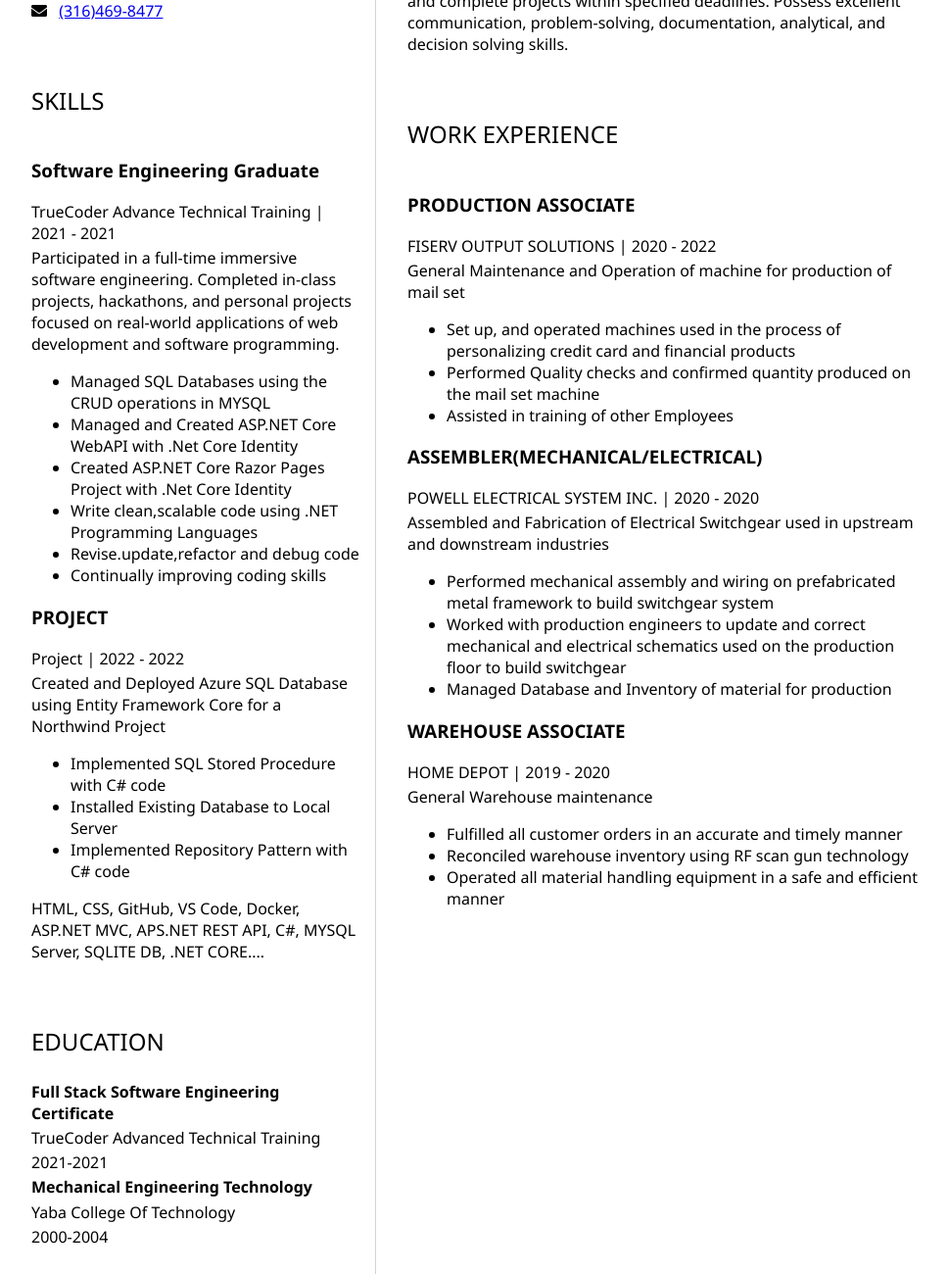
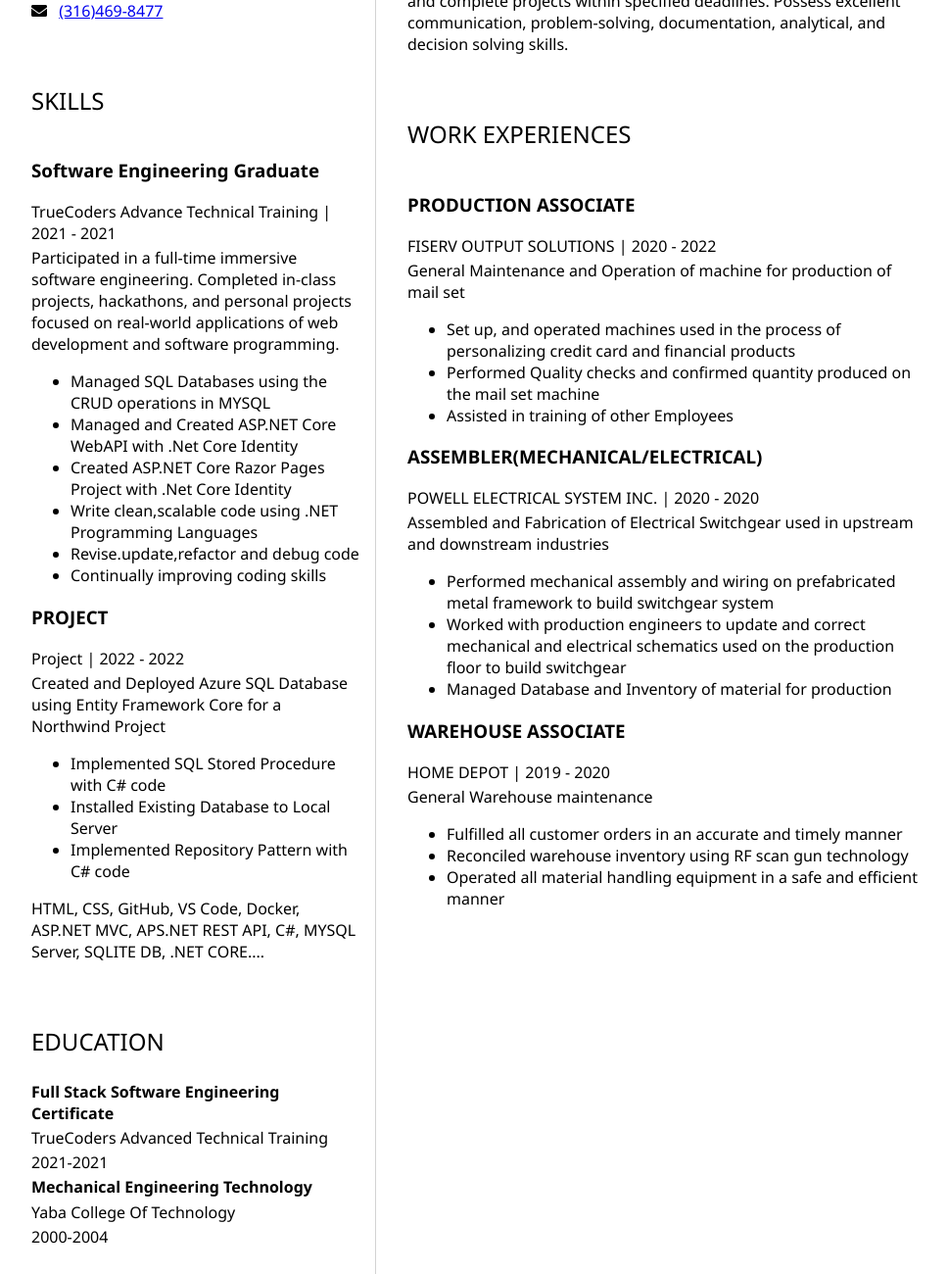
Before and after one commit to olu76/Best-Resume-Ever, a plain HTML site: page index.html in a window 1280 px wide. Shown: the part 500-1800 px from the top of the page at 98% size, without its empty margins (160-1128 px from the left). Drawn offline with Linux system fonts and the light colour scheme.

Commit message:
Hey
Signed-off-by: olumide azeez afolabi <midas44000@yahoo.com>

```diff
--- a/index.html
+++ b/index.html
@@ -38,7 +38,7 @@
 					<h2>SKILLS</h2>
 					<h3><b>Software Engineering Graduate</b></h3>
 <p>
-		TrueCoder Advance Technical Training | 2021 - 2021
+		TrueCoders Advance Technical Training | 2021 - 2021
 </p>
 
 <p>
@@ -72,7 +72,7 @@
 					<h2>EDUCATION</h2>
           <b>Full Stack Software Engineering Certificate</b>
           <p>
-            TrueCoder Advanced Technical Training
+            TrueCoders Advanced Technical Training
           </p>
           <p>
             2021-2021
@@ -92,7 +92,7 @@
 					<p>•	Self – directed, detail-oriented, and junior C# programmer with experience in designing, developing, analyzing, and implementing client-server, web and desktop-based application using C# language.  Capable of learning new programming languages and technologies and complete projects within specified deadlines. Possess excellent communication, problem-solving, documentation, analytical, and decision solving skills.  </p>
 				</section>
 				<section>
-					<h2>WORK EXPERIENCE</h2>
+					<h2>WORK EXPERIENCES</h2>
 					<h3><b>PRODUCTION ASSOCIATE</b></h3>
 <p>
 		FISERV OUTPUT SOLUTIONS | 2020 - 2022
```
